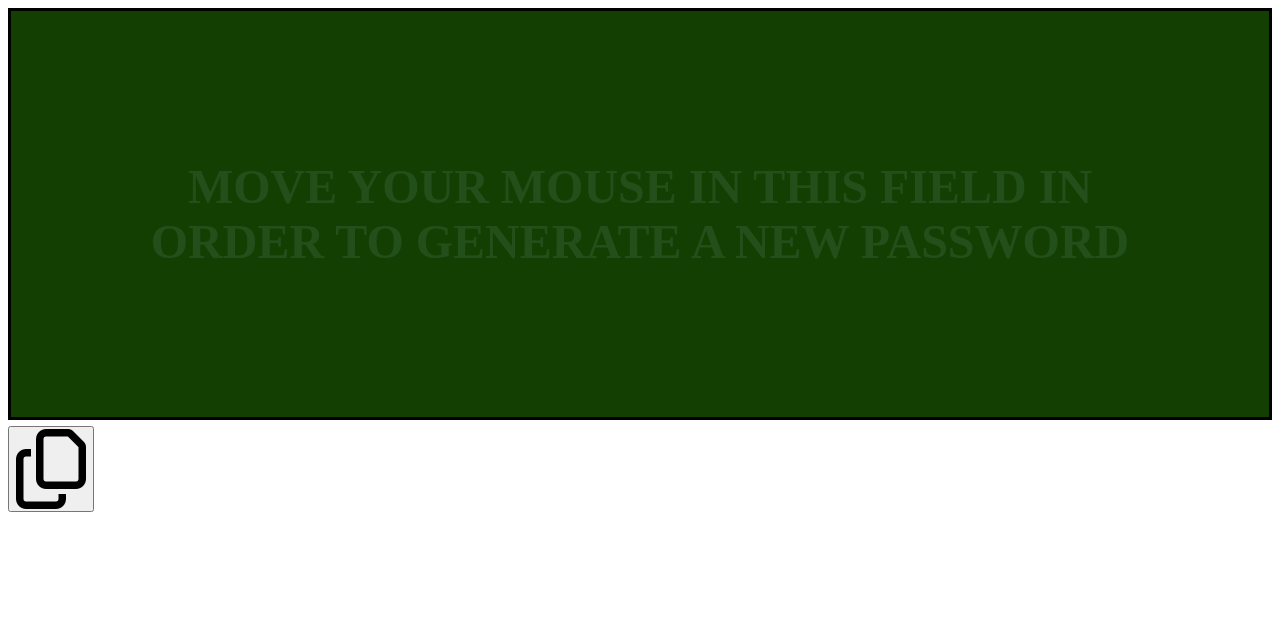
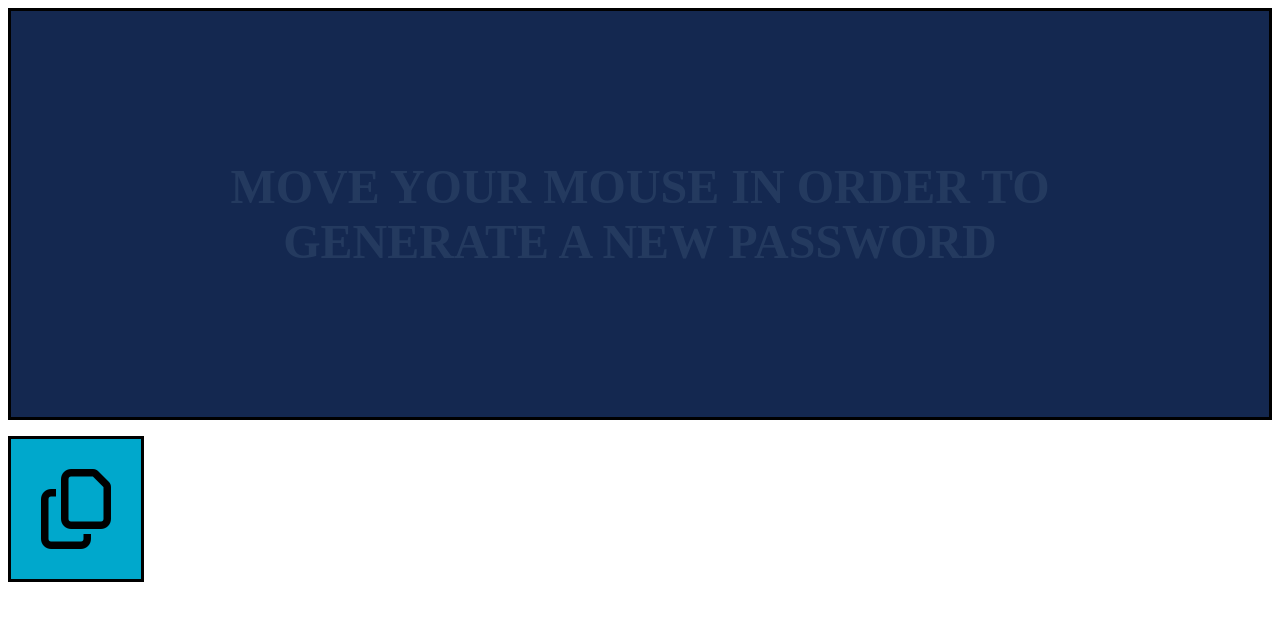
Before and after one commit to Dmluk/Password-generator, a plain HTML site: page index.html in a window 1280 px wide. Drawn offline with Linux system fonts and the light colour scheme.

Commit message:
Restuling

```diff
--- a/Assests/CSS/styles.css
+++ b/Assests/CSS/styles.css
@@ -14,16 +14,36 @@ h1 {
     font-size: 30px;
     color: lightblue;
     padding: 100px 100px;
-    cursor: wait;
-    background: rgb(19, 63, 2);
+    cursor: none;
+    background:  #142850;
     border: #000 solid 3px;
 }
 
+.unselect {
+    -webkit-touch-callout: none; /* iOS Safari */
+    -webkit-user-select: none;   /* Chrome/Safari/Opera */
+    -khtml-user-select: none;    /* Konqueror */
+    -moz-user-select: none;      /* Firefox */
+    -ms-user-select: none;       /* Internet Explorer/Edge */
+    user-select: none;           /* Non-prefixed version, currently
+                                    not supported by any browser */
+}
+
 #result {
+    cursor: none;
     text-align: center;
     font-size: 36px;
     font-weight: bold;
-    background-color: rgb(63, 161, 71);
+    background-color: #27496d;
     border: #fff 3px solid;
+    margin-bottom: 10px;
 
 }
+
+#click {
+    /* color: #0c7b93; */
+    display: inline-block;
+    background-color: #00a8cc;
+    padding: 30px;
+    border: 3px solid #000;
+    /* border-radius: 50%; */
--- a/index.html
+++ b/index.html
@@ -17,20 +17,20 @@
 
 <body>
     <!-- <h1>Move your mouse to generate a new password</h1> -->
-    <div id="field">
-        <p class="txt-guide">Move your mouse in this field in order to generate a new password</p>
+    <div class="unselect" id="field">
+        <p class="txt-guide">Move your mouse in order to generate a new password</p>
     </div>
 
     <!-- Result output -->
-    <div id="result"></div>
+    <div class="unselect" id="result"></div>
 
 
     <!-- Copy to clipboard buttot -->
     <button id="click"><i class="far fa-copy fa-6x"></i>
-        </button>
+    </button>
 
-        <!-- JavaScript -->
-            <script src="Assests/Scripts/script.js"></script>
+    <!-- JavaScript -->
+    <script src="Assests/Scripts/script.js"></script>
 
 </body>
 
```
